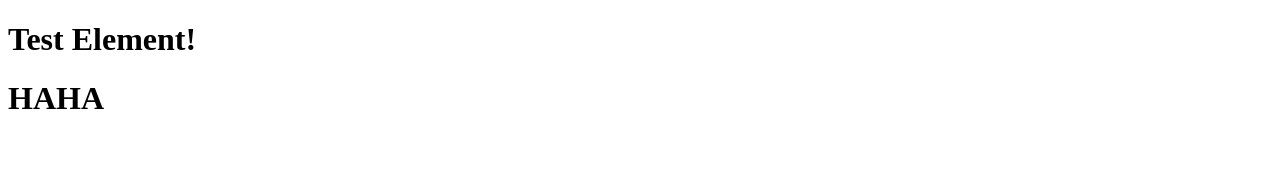
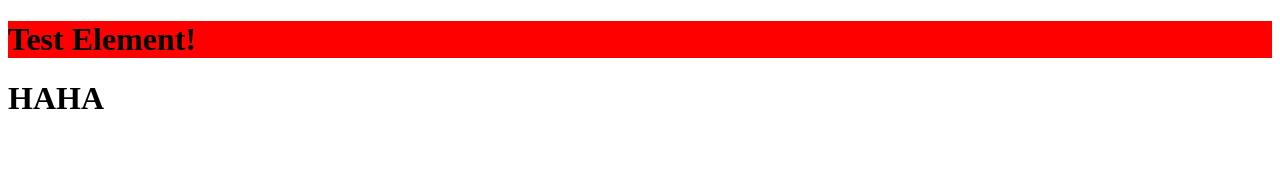
Before and after one commit to CoderNinja123/TreeJS, a website: page test/index.html in a window 1280 px wide. Drawn offline with Linux system fonts and the light colour scheme.

Commit message:
#1: Added a function to add CSS (JSON) to specified element
#3: Regenerated build for addCSS()

#2: Added appropriate tests for addCSS()

```diff
--- a/index.ts
+++ b/index.ts
@@ -278,6 +278,16 @@ function detachEvent(
   ele.removeEventListener(event, functionCalled, !bubble);
 }
 
+function addCSS(ele: Element, css: {}) {
+  for (let propName in css) {
+    if (css.hasOwnProperty(propName)) {
+      let propVal = css[propName];
+      // @ts-ignore
+      ele.style[propName] = propVal;
+    }
+  }
+}
+
 function loaded() {
   console.log("TreeJS Loaded Successfully!");
 }
--- a/test/index.html
+++ b/test/index.html
@@ -10,14 +10,14 @@
 </head>
 
 <body>
-  <h1 class="myclass myclass2" id="mydid proski">Test Element!</h1>
+  <h1 class="myclass myclass2 this" id="mydid proski">Test Element!</h1>
 
   <div style="width: 100px; height: 100px;">
     <h1>HAHA</h1>
   </div>
 
   <script>
-    const ele = select("h1.myclass")[0]
+    const ele = select("h1.this")[0]
     loaded()
 
     console.log("getClasses:", getClasses(ele))
@@ -48,6 +48,10 @@
     attachEvent(select("div")[0], "mouseover", doSomething)
 
     detachEvent(select("div")[0], "mouseover", doSomething)
+
+    addCSS(ele, {
+      background: 'red'
+    })
   </script>
 </body>
 
```
Also changed, not shown: dist/index.d.ts, dist/index.js, dist/index.min.js, 1 other file.
